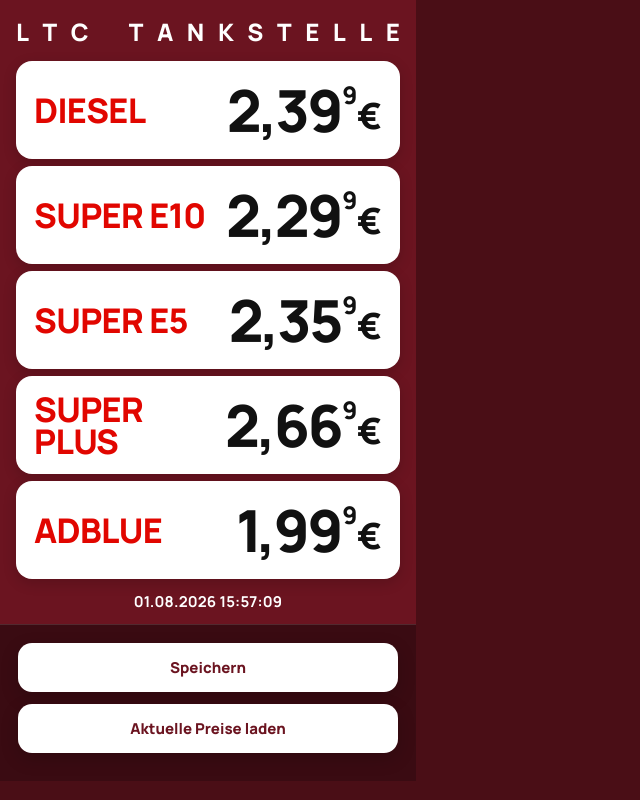
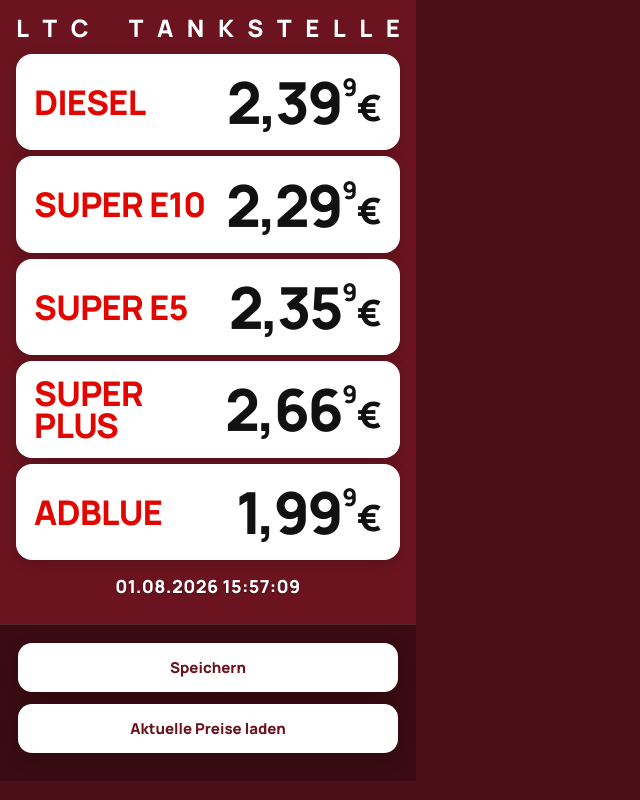
Before and after one commit to Mchdozr/gazbenzin, a PHP site: page /widget.php in a window 1280 px wide. Shown: the whole page, without its empty margins (0-640 px from the left). Run offline with PHP 8.4, Linux system fonts and the light colour scheme.

Commit message:
Lift datetime footer with LED safe-bottom padding so it stays visible.
Co-authored-by: Mücahid Özer <Mchdozr@users.noreply.github.com>

```diff
--- a/assets/style.css
+++ b/assets/style.css
@@ -3,11 +3,12 @@
   --card: #ffffff;
   --accent: #e10600;
   --text: #111111;
-  --gap: 7px;
+  --gap: 6px;
   --radius: 16px;
   --pad-x: 18px;
-  --footer-h: 30px;
-  --brand-h: 44px;
+  --footer-h: 40px;
+  --brand-h: 40px;
+  --safe-bottom: 18px;
 }
 
 * {
@@ -56,16 +57,16 @@ body.admin-page {
   width: 416px;
   height: 624px;
   max-height: 624px;
-  padding: 10px 16px 8px;
-  display: grid;
-  grid-template-rows: var(--brand-h) repeat(5, minmax(0, 1fr)) var(--footer-h);
+  padding: 8px 16px var(--safe-bottom);
+  display: flex;
+  flex-direction: column;
   gap: var(--gap);
   background: var(--bg);
   overflow: hidden;
 }
 
 .brand-bar {
-  grid-row: 1;
+  flex: 0 0 var(--brand-h);
   display: flex;
   align-items: center;
   justify-content: center;
@@ -99,6 +100,7 @@ body.admin-page {
 }
 
 .card {
+  flex: 1 1 0;
   min-height: 0;
   max-height: 100%;
   background: var(--card);
@@ -206,7 +208,7 @@ body.admin-page {
 }
 
 .footer-bar {
-  grid-row: 7;
+  flex: 0 0 var(--footer-h);
   display: flex;
   align-items: center;
   justify-content: center;
@@ -214,8 +216,10 @@ body.admin-page {
   height: var(--footer-h);
   min-height: var(--footer-h);
   max-height: var(--footer-h);
-  overflow: hidden;
+  overflow: visible;
   padding: 0;
+  margin: 0;
+  z-index: 2;
 }
 
 .datetime {
@@ -223,13 +227,13 @@ body.admin-page {
   max-width: 100%;
   text-align: center;
   color: #ffffff;
-  font-size: 15px;
-  font-weight: 700;
-  letter-spacing: 0.01em;
+  font-size: 18px;
+  font-weight: 800;
+  letter-spacing: 0.02em;
   line-height: 1;
   white-space: nowrap;
   overflow: hidden;
-  text-overflow: clip;
+  text-shadow: 0 1px 2px rgba(0, 0, 0, 0.35);
 }
 
 .admin-toolbar {
--- a/display.php
+++ b/display.php
@@ -6,7 +6,7 @@ require __DIR__ . '/includes/fuels.php';
 
 $prices = readPrices();
 $fuels = fuelDefinitions();
-$assetV = '20260801j';
+$assetV = '20260801k';
 sendNoCacheHeaders();
 ?>
 <!DOCTYPE html>
--- a/includes/admin-view.php
+++ b/includes/admin-view.php
@@ -4,7 +4,7 @@ declare(strict_types=1);
 /** @var array $prices */
 /** @var array $fuels */
 
-$assetV = '20260801j';
+$assetV = '20260801k';
 ?>
 <!DOCTYPE html>
 <html lang="de">
```
